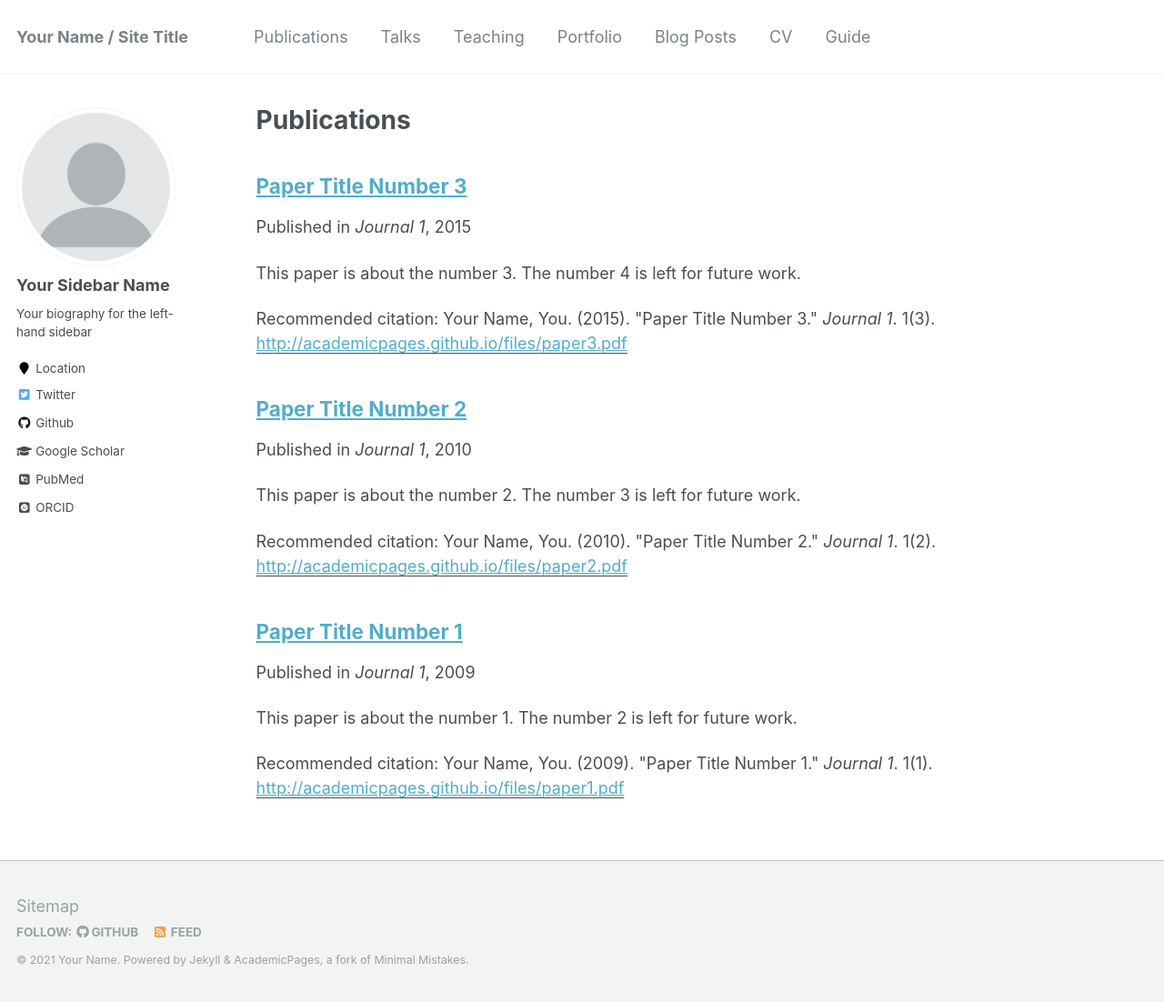
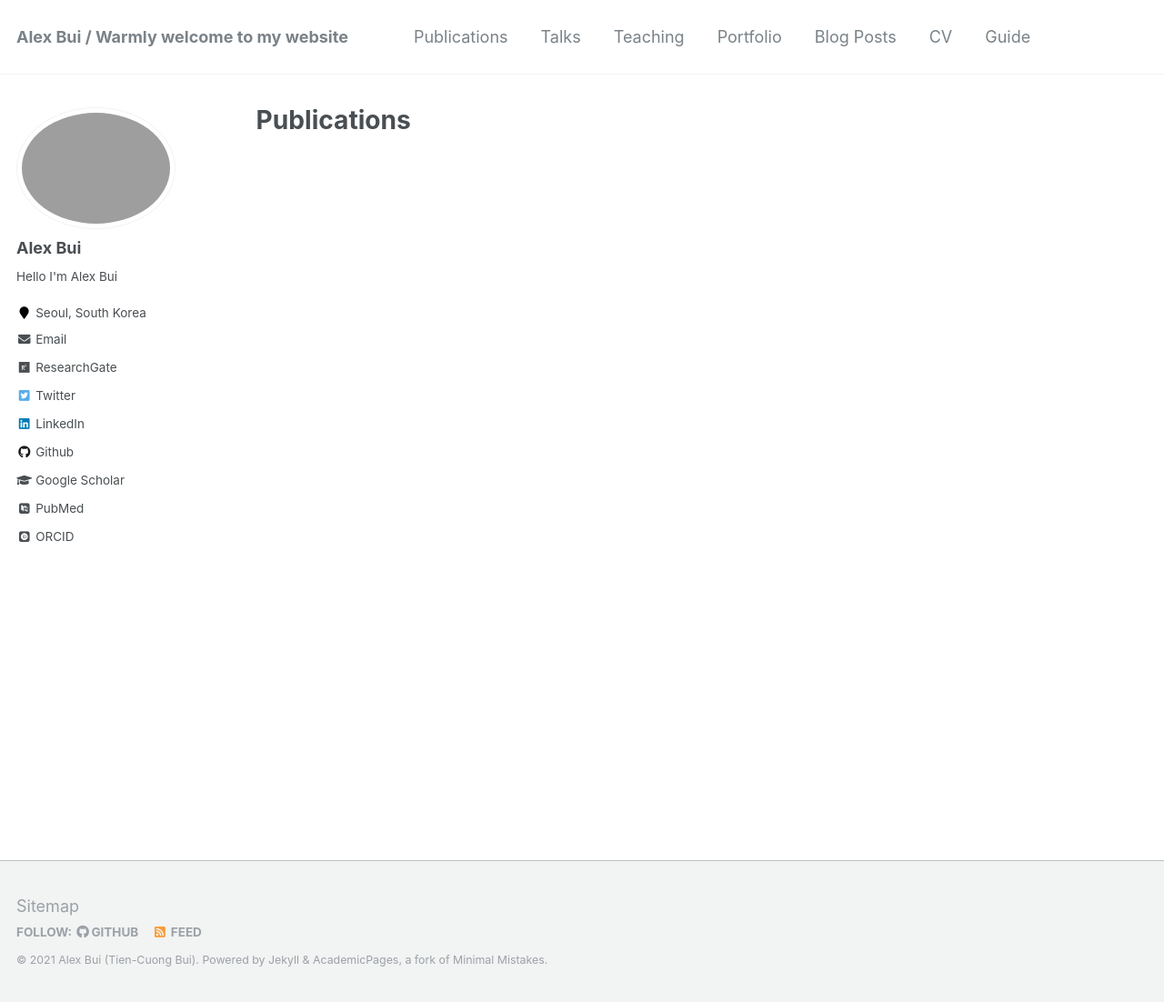
Before and after one commit to alexbui91/alexbui91.github.io, a Jekyll site: the page built from _pages/publications.md, in a window 1280 px wide and 1102 px high. Shown: the whole window at 91% size. Built offline with Jekyll 4.4.1, drawn with Linux system fonts in a browser that asks for light colours; some web fonts are replaced.

Commit message:
first deploy

```diff
--- a/_config.dev.yml
+++ b/_config.dev.yml
@@ -1,6 +1,6 @@
 # Develop override settings
 
-url: http://localhost:4000
+url: http://0.0.0.0:4000
 
 analytics:
   provider: false
--- a/_config.yml
+++ b/_config.yml
@@ -7,13 +7,13 @@
 
 # Site Settings
 locale                   : "en-US"
-title                    : "Your Name / Site Title"
+title                    : "Alex Bui / Warmly welcome to my website"
 title_separator          : "-"
-name                     : &name "Your Name"
+name                     : &name "Alex Bui (Tien-Cuong Bui)"
 description              : &description "personal description"
-url                      : https://academicpages.github.io # the base hostname & protocol for your site e.g. "https://mmistakes.github.io"
+url                      : https://alexbui91.github.io # the base hostname & protocol for your site e.g. "https://mmistakes.github.io"
 baseurl                  : "" # the subpath of your site, e.g. "/blog"
-repository               : "academicpages/academicpages.github.io"
+repository               : "alexbui91/alexbui91.github.io"
 teaser                   :  # filename of teaser fallback teaser image placed in /images/, .e.g. "500x300.png"
 breadcrumbs              : false # true, false (default)
 words_per_minute         : 160
@@ -80,15 +80,15 @@ analytics:
 
 # Site Author
 author:
-  name             : "Your Sidebar Name"
-  avatar           : "profile.png"
-  bio              : "Your biography for the left-hand sidebar"
-  location         : "Location"
+  name             : "Alex Bui"
+  avatar           : "profile.jpg"
+  bio              : "Hello I'm Alex Bui"
+  location         : "Seoul, South Korea"
   employer         :
-  pubmed           : "https://www.ncbi.nlm.nih.gov/pubmed/?term=john+snow"
-  googlescholar    : "http://yourfullgooglescholarurl.com"
-  email            :
-  researchgate     :  # example: "https://www.researchgate.net/profile/yourprofile"
+  pubmed           : ""
+  googlescholar    : "https://scholar.google.com/citations?user=B0_tbaEAAAAJ"
+  email            : "cuongbt91@snu.ac.kr"
+  researchgate     : "https://www.researchgate.net/profile/Cuong-Bui-3"
   uri              :
   bitbucket        :
   codepen          :
@@ -96,20 +96,20 @@ author:
   flickr           :
   facebook         :
   foursquare       :
-  github           : "academicpages"
+  github           : "https://github.com/alexbui91"
   google_plus      :
   keybase          :
   instagram        :
-  impactstory      : #"https://profiles.impactstory.org/u/xxxx-xxxx-xxxx-xxxx"
+  impactstory      :
   lastfm           :
-  linkedin         :
-  orcid            : "http://orcid.org/yourorcidurl"
+  linkedin         : "https://www.linkedin.com/in/alex-bui-snu/"
+  orcid            : "https://orcid.org/0000-0002-6697-2617"
   pinterest        :
   soundcloud       :
-  stackoverflow    : # http://stackoverflow.com/users/123456/username
+  stackoverflow    :
   steam            :
   tumblr           :
-  twitter          : "replacethistwitterhandle"
+  twitter          : ""
   vine             :
   weibo            :
   xing             :
--- a/_publications/2009-10-01-paper-title-number-1.md
+++ /dev/null
@@ -1,15 +0,0 @@
----
-title: "Paper Title Number 1"
-collection: publications
-permalink: /publication/2009-10-01-paper-title-number-1
-excerpt: 'This paper is about the number 1. The number 2 is left for future work.'
-date: 2009-10-01
-venue: 'Journal 1'
-paperurl: 'http://academicpages.github.io/files/paper1.pdf'
-citation: 'Your Name, You. (2009). &quot;Paper Title Number 1.&quot; <i>Journal 1</i>. 1(1).'
----
-This paper is about the number 1. The number 2 is left for future work.
-
-[Download paper here](http://academicpages.github.io/files/paper1.pdf)
-
-Recommended citation: Your Name, You. (2009). "Paper Title Number 1." <i>Journal 1</i>. 1(1).
--- a/_publications/2010-10-01-paper-title-number-2.md
+++ /dev/null
@@ -1,15 +0,0 @@
----
-title: "Paper Title Number 2"
-collection: publications
-permalink: /publication/2010-10-01-paper-title-number-2
-excerpt: 'This paper is about the number 2. The number 3 is left for future work.'
-date: 2010-10-01
-venue: 'Journal 1'
-paperurl: 'http://academicpages.github.io/files/paper2.pdf'
-citation: 'Your Name, You. (2010). &quot;Paper Title Number 2.&quot; <i>Journal 1</i>. 1(2).'
----
-This paper is about the number 2. The number 3 is left for future work.
-
-[Download paper here](http://academicpages.github.io/files/paper2.pdf)
-
-Recommended citation: Your Name, You. (2010). "Paper Title Number 2." <i>Journal 1</i>. 1(2).
--- a/_publications/2015-10-01-paper-title-number-3.md
+++ /dev/null
@@ -1,15 +0,0 @@
----
-title: "Paper Title Number 3"
-collection: publications
-permalink: /publication/2015-10-01-paper-title-number-3
-excerpt: 'This paper is about the number 3. The number 4 is left for future work.'
-date: 2015-10-01
-venue: 'Journal 1'
-paperurl: 'http://academicpages.github.io/files/paper3.pdf'
-citation: 'Your Name, You. (2015). &quot;Paper Title Number 3.&quot; <i>Journal 1</i>. 1(3).'
----
-This paper is about the number 3. The number 4 is left for future work.
-
-[Download paper here](http://academicpages.github.io/files/paper3.pdf)
-
-Recommended citation: Your Name, You. (2015). "Paper Title Number 3." <i>Journal 1</i>. 1(3).
--- a/index.html
+++ /dev/null
@@ -1 +0,0 @@
-This is Alex Bui's Website.
```
Also changed, not shown: images/3953273590_704e3899d5_m.jpg (deleted), images/bio-photo-2.jpg (deleted), images/bio-photo.jpg (deleted), images/editing-talk.png (deleted).
